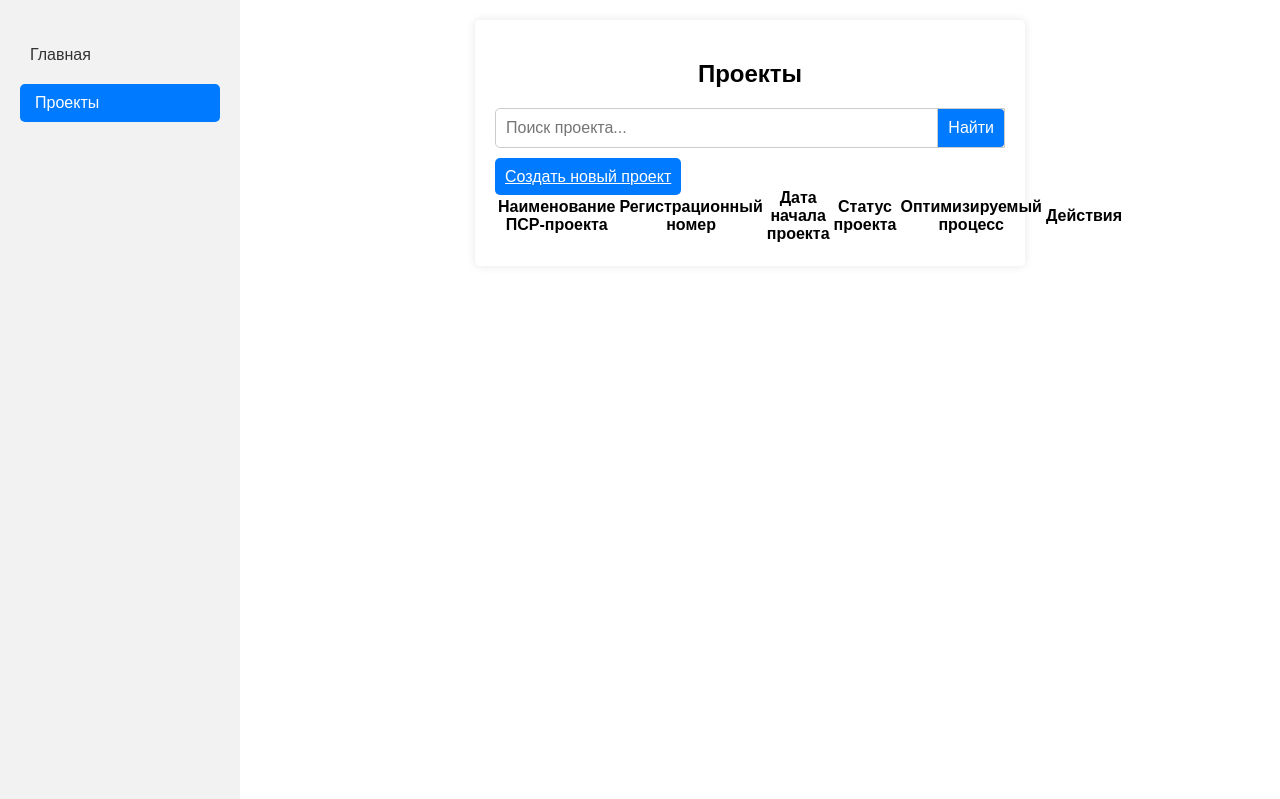
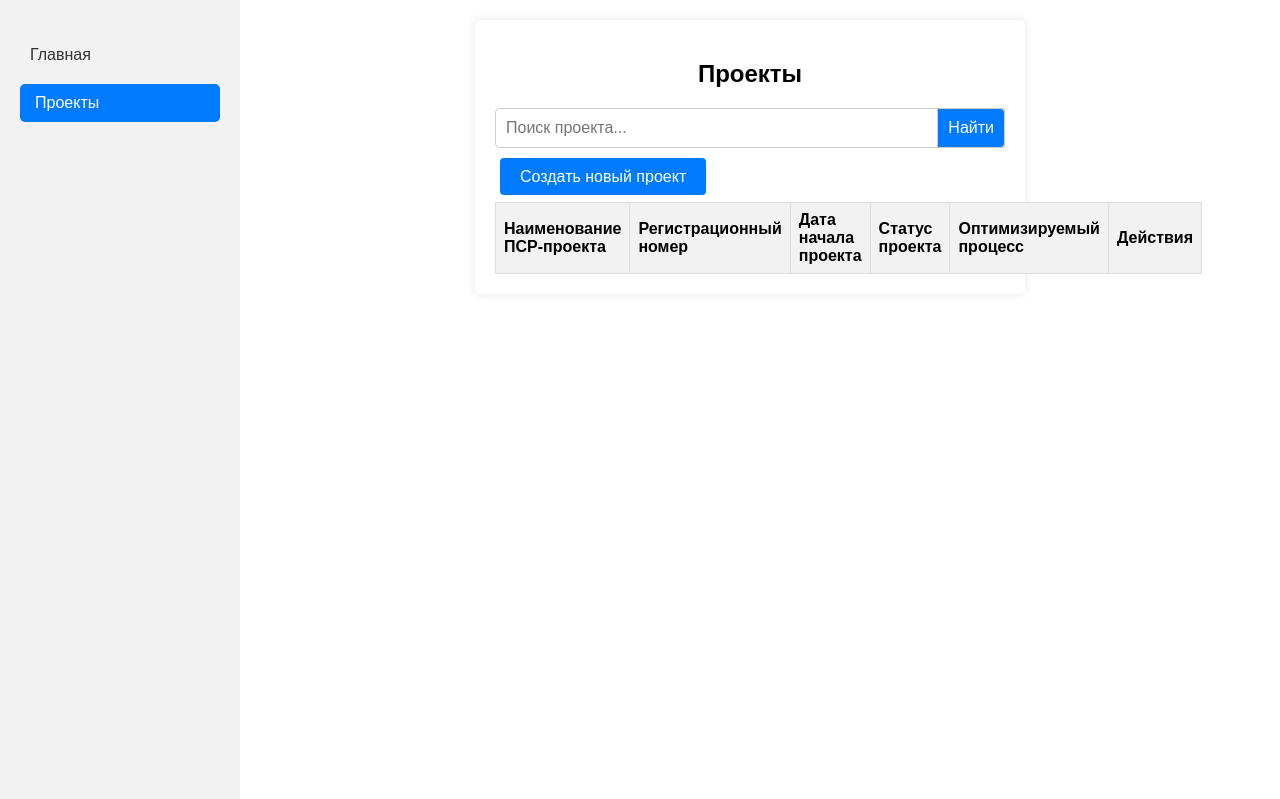
Before and after one commit to KazantsevIvanAndreevich/work, a Django app: page /projects/ in a window 1280 px wide. Shown: the part 74-873 px from the top of the page. Run offline with Django 4.2, Linux system fonts and the light colour scheme; data that the repository does not hold is empty.

Commit message:
Initial commit

```diff
--- a/main/static/styles.css
+++ b/main/static/styles.css
@@ -121,12 +134,57 @@ nav ul li a:hover {
     font-size: 16px;
     margin-top: 10px;
 }
+
 .form-group input[type="submit"]:hover,
 .btn:hover {
     background-color: #0056b3;
 }
 
-/* Стили для списка пользователей */
+.table {
+    width: 100%;
+    border-collapse: collapse;
+}
+
+.table, th, td {
+    border: 1px solid #ddd;
+}
+
+th, td {
+    padding: 8px;
+    text-align: left;
+}
+
+th {
+    background-color: #f2f2f2;
+}
+
+.btn {
+    padding: 10px 20px;
+    margin: 5px;
+    text-decoration: none;
+    color: #fff;
+    background-color: #007bff;
+    border: none;
+    border-radius: 4px;
+    cursor: pointer;
+}
+
+.btn-warning {
+    background-color: #ffc107;
+}
+
+.btn-danger {
+    background-color: #dc3545;
+}
+
+.btn-secondary {
+    background-color: #6c757d;
+}
+
+.btn-primary {
+    background-color: #007bff;
+}
+
 .user-list-container {
     max-width: 800px;
     margin: 0 auto;
@@ -252,60 +300,7 @@ nav ul li a:hover {
     cursor: pointer;
     font-size: 16px;
 }
-/* Обертка для формы пользователя */
-.container {
-    max-width: 600px;
-    margin: 50px auto;
-    background-color: #fff;
-    padding: 20px;
-    border-radius: 5px;
-    box-shadow: 0 0 10px rgba(0, 0, 0, 0.1);
-}
 
-.container h2 {
-    text-align: center;
-    margin-bottom: 20px;
-}
-
-.form-group {
-    margin-bottom: 15px;
-    display: flex;
-    align-items: center;
-}
-
-.form-group label {
-    flex: 1;
-    margin-right: 10px;
-    text-align: right;
-}
-
-.form-group input[type="text"],
-.form-group input[type="email"],
-.form-group input[type="password"],
-.form-group select {
-    flex: 2;
-    padding: 10px;
-    border: 1px solid #ccc;
-    border-radius: 5px;
-}
-
-.form-group input[type="submit"],
-.btn {
-    width: 100%;
-    padding: 10px;
-    background-color: #007bff;
-    color: white;
-    border: none;
-    border-radius: 5px;
-    cursor: pointer;
-    font-size: 16px;
-    margin-top: 10px;
-}
-
-.form-group input[type="submit"]:hover,
-.btn:hover {
-    background-color: #0056b3;
-}
 .container {
     width: 50%;
     margin: 0 auto;
--- a/main/templates/project_list.html
+++ b/main/templates/project_list.html
@@ -9,7 +9,9 @@
                 <button type="submit">Найти</button>
             </div>
     </form>
-    <a href="{% url 'project_create' %}" class="btn btn-primary mb-3">Создать новый проект</a>
+
+    <p><a href="{% url 'project_create' %}" class="btn btn-primary mb-3">Создать новый проект</a></p>
+
     <table class="table">
         <thead>
             <tr>
@@ -30,8 +32,8 @@
                 <td>{{ project.get_status_display }}</td>
                 <td>{{ project.optimized_process }}</td>
                 <td>
-                    <a href="{% url 'project_update' project.pk %}" class="btn btn-warning">Редактировать</a>
-                    <a href="{% url 'project_confirm_delete' project.pk %}" class="btn btn-danger">Удалить</a>
+                   <p> <a href="{% url 'project_update' project.pk %}" class="btn btn-warning">Редактировать</a></p>
+                   <p> <a href="{% url 'project_confirm_delete' project.pk %}" class="btn btn-danger">Удалить</a></p>
                 </td>
             </tr>
             {% endfor %}
```
Also changed, not shown: other parts of main/static/styles.css (+19 -23 lines).
